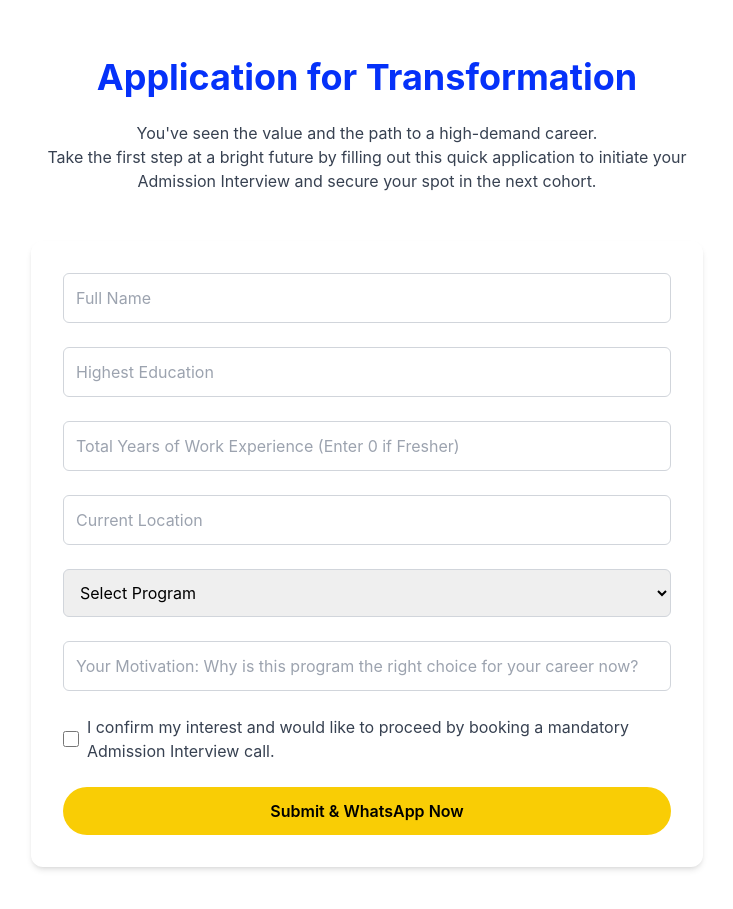
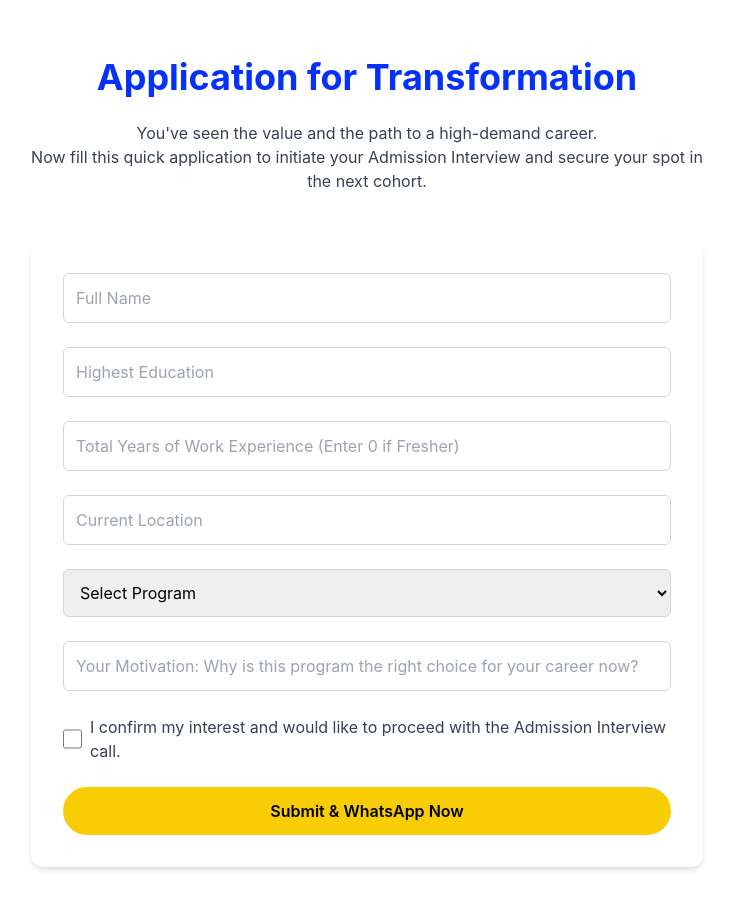
Before and after one commit to sanjeev699/certifa_rebel, a React (Create React App) app: page / in a window 1280 px wide. Shown: the part 7160-8069 px from the top of the page, without its empty margins (273-1006 px from the left). Built offline with nearby package versions, Linux system fonts and the light colour scheme.

Commit message:
Update EnrollForm.jsx

```diff
--- a/src/components/EnrollForm.jsx
+++ b/src/components/EnrollForm.jsx
@@ -77,7 +77,7 @@ Reason to join: ${formData.reason} `;
         </h2>
         <p className="text-center text-gray-700 mb-12">
           You've seen the value and the path to a high-demand career. <br />
-          Take the first step at a bright future by filling out this quick application to initiate your Admission Interview and secure your spot in the next cohort.
+          Now fill this quick application to initiate your Admission Interview and secure your spot in the next cohort.
         </p>
 
         <form
@@ -158,7 +158,7 @@ Reason to join: ${formData.reason} `;
               required
             />
             <label className="text-gray-700">
-              I confirm my interest and would like to proceed by booking a mandatory Admission Interview call.
+              I confirm my interest and would like to proceed with the Admission Interview call.
             </label>
           </div>
 
```
